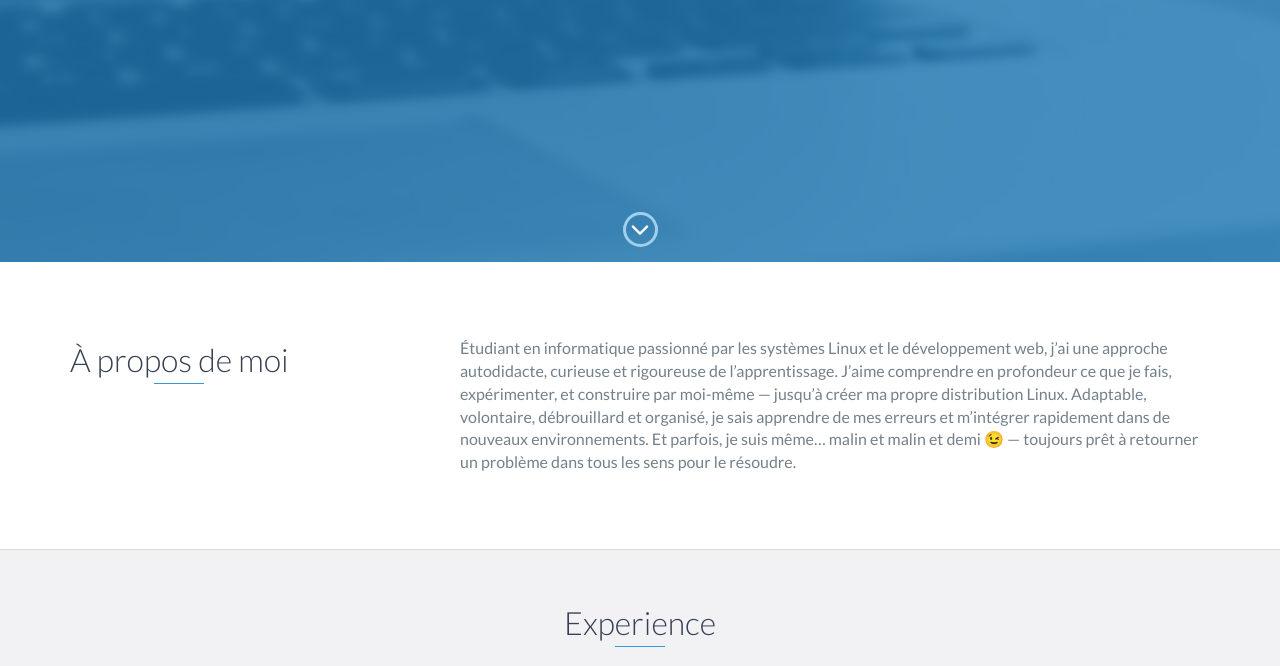
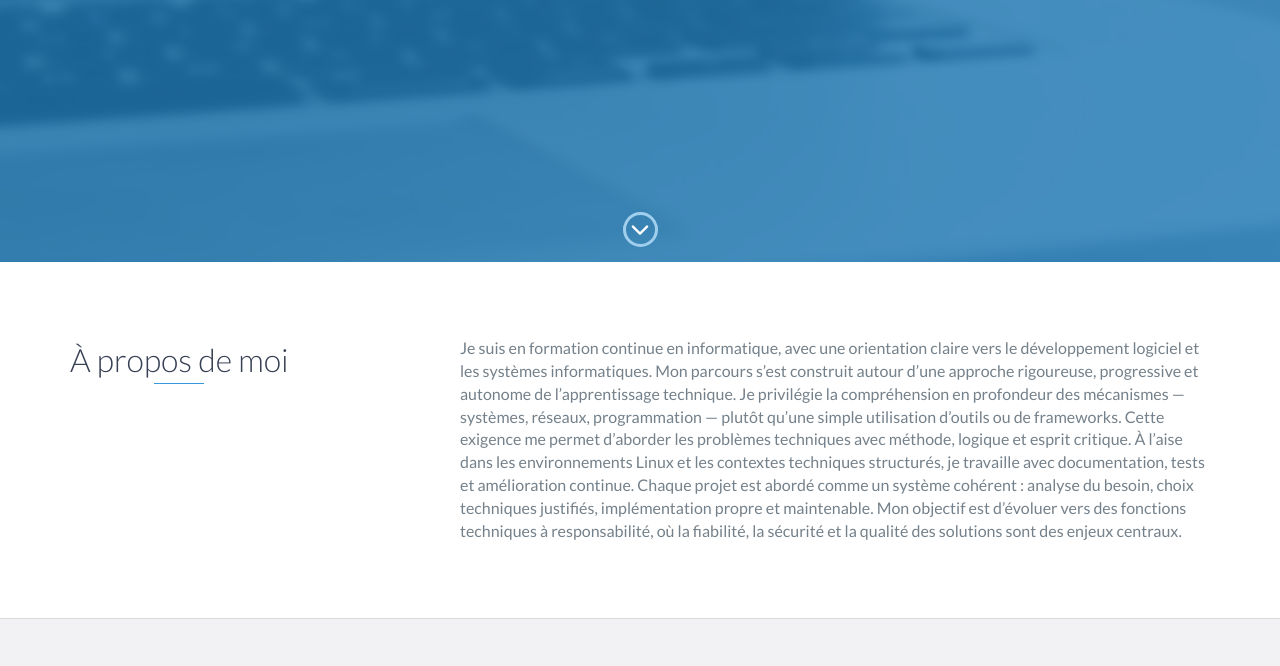
Before and after one commit to zohercheddad/zohercheddad.github.io, a plain HTML site: page index.html in a window 1280 px wide. Shown: the part 538-1204 px from the top of the page. Drawn offline with nearby package versions, Linux system fonts and the light colour scheme.

Commit message:
Update index.html
about me changer FR

```diff
--- a/index.html
+++ b/index.html
@@ -124,9 +124,18 @@
                 <div class="col-md-8">
                   <div class="lang-fr">
                     <p>
-                      Étudiant en informatique passionné par les systèmes Linux et le développement web, j’ai une approche autodidacte, curieuse et rigoureuse de l’apprentissage. J’aime comprendre en profondeur ce que je fais, expérimenter, et construire par moi-même — jusqu’à créer ma propre distribution Linux.
-                      Adaptable, volontaire, débrouillard et organisé, je sais apprendre de mes erreurs et m’intégrer rapidement dans de nouveaux environnements.
-                      Et parfois, je suis même… malin et malin et demi 😉 — toujours prêt à retourner un problème dans tous les sens pour le résoudre.
+                      Je suis en formation continue en informatique, avec une orientation claire vers le développement logiciel et les systèmes informatiques.
+                      Mon parcours s’est construit autour d’une approche rigoureuse, progressive et autonome de l’apprentissage technique.
+
+                      Je privilégie la compréhension en profondeur des mécanismes — systèmes, réseaux, programmation
+                      — plutôt qu’une simple utilisation d’outils ou de frameworks. Cette exigence me permet d’aborder les problèmes techniques avec méthode, logique et esprit critique.
+
+                      À l’aise dans les environnements Linux et les contextes techniques structurés, je travaille avec documentation,
+                      tests et amélioration continue. Chaque projet est abordé comme un système cohérent : analyse du besoin,
+                      choix techniques justifiés, implémentation propre et maintenable.
+
+                      Mon objectif est d’évoluer vers des fonctions techniques à responsabilité,
+                      où la fiabilité, la sécurité et la qualité des solutions sont des enjeux centraux.
                     </p>
                   </div>
                   <div class="lang-en" style="display: none;">
```
